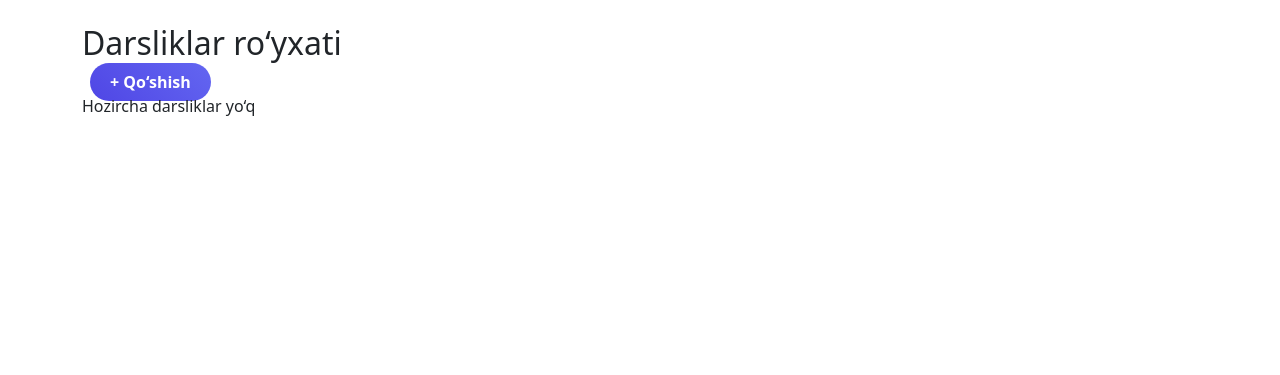
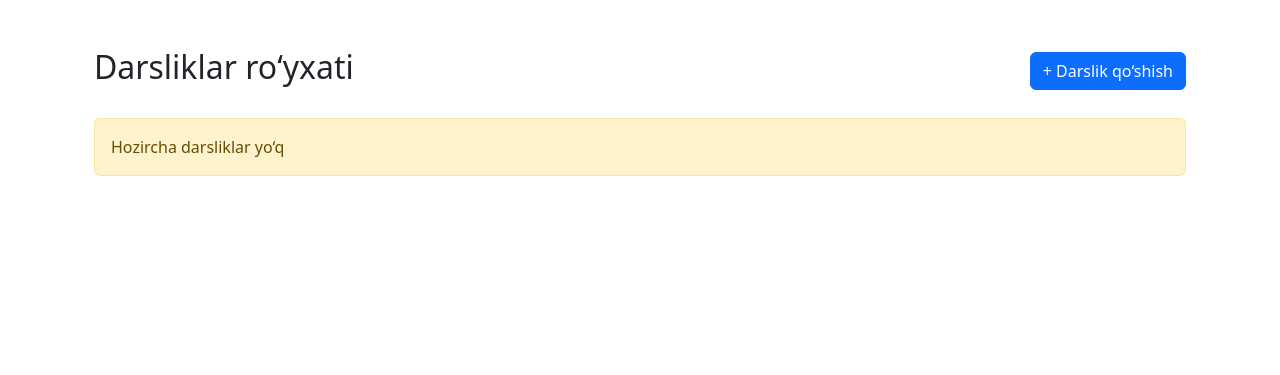
Before and after one commit to Oybek2-web/Bepul-Darsliklar, a Django app: page /kirish/5/ in a window 1280 px wide. Shown: the part 66-441 px from the top of the page. Run offline with Django 5.2, Linux system fonts and the light colour scheme; data comes from the database, SQL or seed files in the repository; both versions use the stored data as it was after the commit.

Commit message:
first commit

```diff
--- a/darslik/views.py
+++ b/darslik/views.py
@@ -1,9 +1,6 @@
 from django.shortcuts import render, redirect, get_object_or_404
 from .models import Darslik
 from .forms import DarslikForms
-
-
-# DARSLIK MODELI
 
 def darslik_create(request):
     if request.method == 'POST':
--- a/fanlar/views.py
+++ b/fanlar/views.py
@@ -29,10 +29,10 @@ def fanlar_update(request, id):
     return render(request, 'fanlar/fanlar_update.html', {"form":form})
 
 def fanlar_delete(request, id):
-    fan = get_object_or_404(Fanlar, id=id)
-    fan.delete()
+    fanlar = get_object_or_404(Fanlar, id=id)
+    fanlar.delete()
     return redirect('fanlar:fanlar_list')
 
 def darslik_kirish(request, id):
-    kirish = Fanlar.objects.get(id=id)
+    kirish = get_object_or_404(Fanlar, id=id)
     return render(request, 'fanlar/darslik_kirish.html', {'kirish':kirish})
--- a/templates/fanlar/darslik_kirish.html
+++ b/templates/fanlar/darslik_kirish.html
@@ -1,22 +1,64 @@
 {% extends 'base.html' %}
 {% block content %}
 
+<div class="container mt-4">
+
+    <div class="d-flex justify-content-between align-items-center mb-4">
         <h2>Darsliklar ro‘yxati</h2>
 
-<a href="{% url 'darslik:darslik_create' %}" class="shorts-btn ms-2">
-    + Qo‘shish
+        <a href="{% url 'darslik:darslik_create' %}"
+           class="btn btn-primary">
+            + Darslik qo‘shish
         </a>
+    </div>
 
     <div class="row">
+
         {% for darslik in darsliklar %}
-        <div class="col-md-4 mb-3">
 
-            <div class="card shadow-sm">
+            <div class="col-md-4 mb-4">
+
+                <div class="card shadow-sm h-100">
+
+                    {% if darslik.photo %}
+                        <img src="{{ darslik.photo.url }}"
+                             class="card-img-top"
+                             style="height: 220px; object-fit: cover;">
+                    {% endif %}
 
                     <div class="card-body d-flex flex-column">
-                    <h5>{{ darslik.name }}</h5>
 
-                    <p class="text-muted">{{ darslik.created_at }}</p>
+                        <h5 class="card-title">
+                            {{ darslik.title }}
+                        </h5>
+
+                        <p class="card-text">
+                            {{ darslik.describe|truncatewords:15 }}
+                        </p>
+
+                        <p class="text-muted">
+                            Fan: {{ darslik.fan }}
+                        </p>
+
+                        <small class="text-secondary mb-3">
+                            {{ darslik.created_at }}
+                        </small>
+
+                        {% if darslik.pdf %}
+                            <a href="{{ darslik.pdf.url }}"
+                               class="btn btn-sm btn-outline-dark mb-2"
+                               target="_blank">
+                                PDF ko‘rish
+                            </a>
+                        {% endif %}
+
+                        {% if darslik.video %}
+                            <a href="{{ darslik.video.url }}"
+                               class="btn btn-sm btn-outline-success mb-2"
+                               target="_blank">
+                                Video ko‘rish
+                            </a>
+                        {% endif %}
 
                         <a href="{% url 'darslik:darslik_update' darslik.id %}"
                            class="btn btn-sm btn-outline-primary mt-auto">
@@ -31,10 +73,21 @@
                     </div>
 
                 </div>
+
             </div>
+
         {% empty %}
-        <p>Hozircha darsliklar yo‘q</p>
+
+            <div class="col-12">
+                <div class="alert alert-warning">
+                    Hozircha darsliklar yo‘q
+                </div>
+            </div>
+
         {% endfor %}
+
+    </div>
+
 </div>
 
 {% endblock %}
```
Also changed, not shown: darslik/migrations/0001_initial.py, darslik/migrations/0002_alter_darslik_update_at.py (deleted), darslik/migrations/0003_alter_darslik_photo.py (deleted), db.sqlite3, fanlar/migrations/0001_initial.py. Lines whose indentation alone changed are shown as unchanged.
